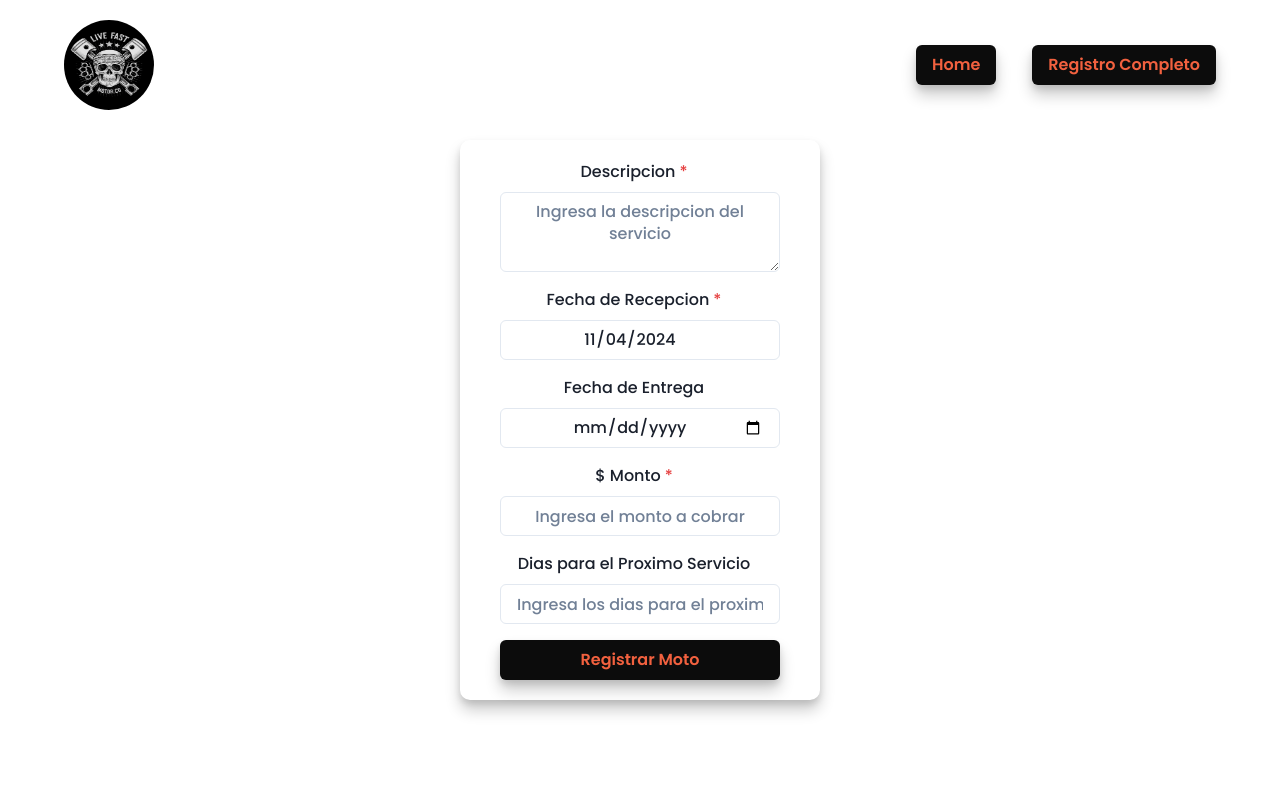
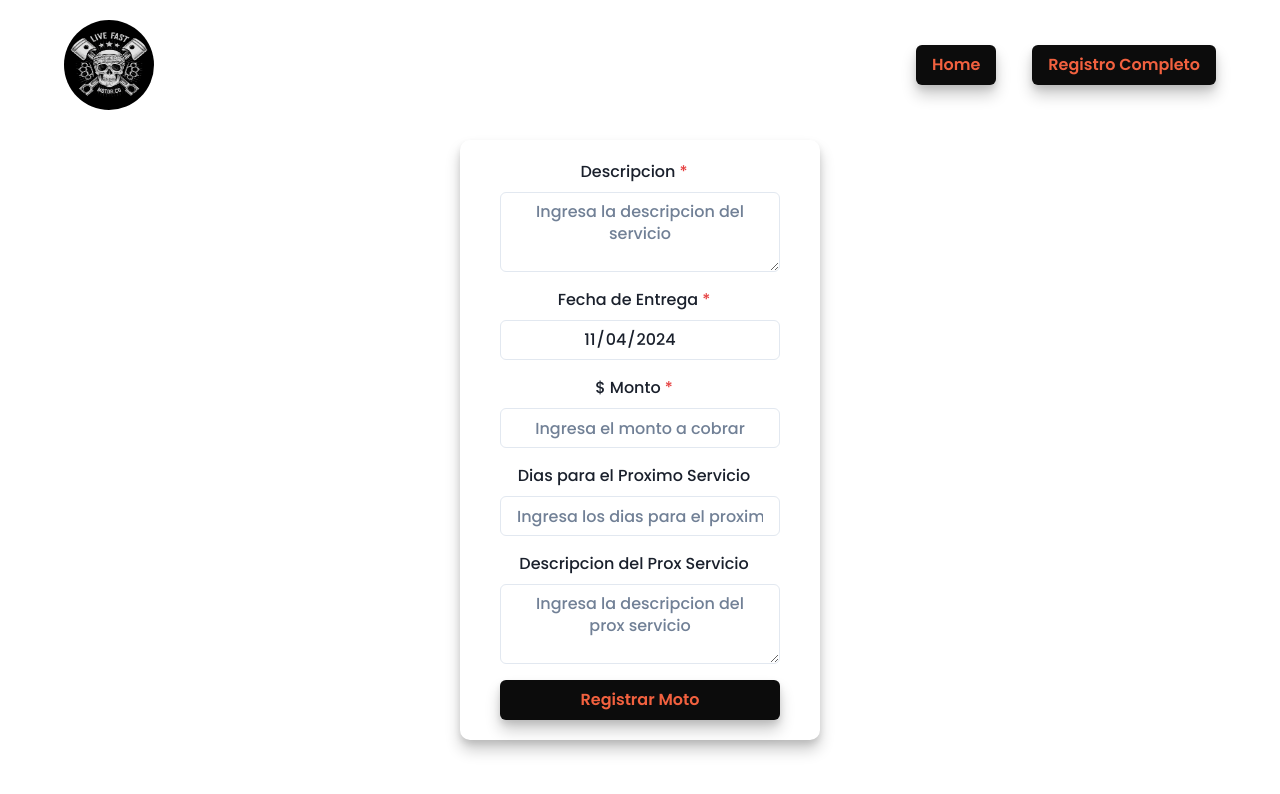
Before and after one commit to UlisesRos/TallerTobias, a React (Create React App) app: page /servicio/1 in a window 1280 px wide. Shown: the top 794 px of the page. Built offline with nearby package versions, Linux system fonts and the light colour scheme.

Commit message:
agregando tablas

```diff
--- a/src/components/ClientForm.js
+++ b/src/components/ClientForm.js
@@ -8,8 +8,6 @@ import axios from 'axios'
 const apiRender = 'https://tallertobiasback.onrender.com' || 'http://localhost:5000'
 
 function ClientForm() {
-
-    console.log(new Date())
 
     // Manejo del formulario
     const [ formData, setFormData ] = useState({
--- a/src/components/MotoForm.js
+++ b/src/components/MotoForm.js
@@ -14,6 +14,7 @@ function MotoForm() {
         marca:'',
         modelo:'',
         patente:'',
+        km:'',
         clienteId
     });
 
@@ -220,6 +221,26 @@ function MotoForm() {
                                 />
                         </FormControl>
 
+                        <FormControl
+                            id='km'
+                            >
+                            <FormLabel
+                                textAlign='center'
+                                >
+                                KM
+                            </FormLabel>
+                            <Input
+                                value={formData.km}
+                                onChange={handleChange}
+                                fontWeight='medium'
+                                textAlign='center'
+                                w='280px'
+                                type='number'
+                                name='km'
+                                placeholder='Ingresa el kilometraje de la moto'
+                                />
+                        </FormControl>
+
                         <Button
                             type='submit'
                             bg='primario.1'
--- a/src/components/RegistroCompleto/RegistroCompleto.js
+++ b/src/components/RegistroCompleto/RegistroCompleto.js
@@ -58,8 +58,6 @@ const RegistroCompleto = () => {
         onOpen();
     };
 
-
-
     // Funcion para eliminar un cliente
     const handleEliminarCliente = async (id) => {
         try {
@@ -98,9 +96,9 @@ const RegistroCompleto = () => {
     .filter(registro => {
         if (!verUltimos30Dias) return true;
         // Aquí calcula la diferencia de días y filtra
-        const fechaRecepcion = new Date(registro.Servicios[0].fechaRecepcion);
+        const fechaEntrega = new Date(registro.Servicios[0].fechaEntrega);
         const hoy = new Date();
-        const diferenciaDias = (hoy - fechaRecepcion) / (1000 * 60 * 60 * 24);
+        const diferenciaDias = (hoy - fechaEntrega) / (1000 * 60 * 60 * 24);
         return diferenciaDias <= 30;
     })
     // Ordenar por próximo servicio si está activado
@@ -109,9 +107,9 @@ const RegistroCompleto = () => {
         return a.Servicios[0].proximoServicio - b.Servicios[0].proximoServicio;
     })
     .filter((registro) => {
-        const fechaRecepcion = new Date(registro.Servicios[0].fechaRecepcion);
+        const fechaEntrega = new Date(registro.Servicios[0].fechaEntrega);
         return mesSeleccionado
-        ? fechaRecepcion.getMonth() + 1 === parseInt(mesSeleccionado, 10)
+        ? fechaEntrega.getMonth() + 1 === parseInt(mesSeleccionado, 10)
         : true
     })
 
@@ -231,10 +229,11 @@ const RegistroCompleto = () => {
                             <Th>Cliente</Th>
                             <Th>Moto</Th>
                             <Th>Patente</Th>
+                            <Th>KM</Th>
                             <Th>Servicio</Th>
                             <Th>Monto</Th>
                             <Th>Proximo Servicio</Th>
-                            <Th>Fecha de Recepcion</Th>
+                            <Th>Desc. Prox. Servicio</Th>
                             <Th>Fecha de Entrega</Th>
                         </Tr>
                     </Thead>
@@ -270,6 +269,9 @@ const RegistroCompleto = () => {
                                 </Td>
                                 <Td textTransform='capitalize'>{`${registro.Motos[0].marca} ${registro.Motos[0].modelo}`}</Td>
                                 <Td textAlign='center' textTransform='uppercase'>{registro.Motos[0].patente}</Td>
+                                <Td textAlign='center'>
+                                    {registro.Motos[0].km ? `${registro.Motos[0].km} KMS` : '-'}
+                                </Td>
                                 <Td
                                     w='300px'
                                     maxW='300px'
@@ -289,7 +291,11 @@ const RegistroCompleto = () => {
                                         '-'
                                     }
                                 </Td>
-                                <Td textAlign='center'>{(registro.Servicios[0].fechaRecepcion).slice(0, 10)}</Td>
+                                <Td>
+                                    {
+                                        registro.Servicios[0].descripcionProximoServicio ? registro.Servicios[0].descripcionProximoServicio : '-'
+                                    }
+                                </Td>
                                 <Td textAlign='center'>{(registro.Servicios[0].fechaEntrega).slice(0, 10)}</Td>
                             </Tr>
                         ))}
--- a/src/components/ServicioForm.js
+++ b/src/components/ServicioForm.js
@@ -13,10 +13,10 @@ function ServicioForm() {
 
     const [ formData, setFormData ] = useState({
         descripcion: '',
-        fechaRecepcion: new Date().toLocaleDateString('sv-SE', { timeZone: 'America/Argentina/Buenos_Aires' }),
-        fechaEntrega: '',
+        fechaEntrega: new Date().toLocaleDateString('sv-SE', { timeZone: 'America/Argentina/Buenos_Aires' }),
         monto: '',
         proximoServicio: '',
+        descripcionProximoServicio: '',
         clienteId
     });
 
@@ -171,30 +171,10 @@ function ServicioForm() {
                         </FormControl>
 
                         <FormControl
-                            id='fechaRecepcion'
+                            id='fechaEntrega'
                             isRequired
                             >
                             <FormLabel textAlign='center'>
-                                Fecha de Recepcion
-                            </FormLabel>
-                            <Input
-                                value={formData.fechaRecepcion}
-                                onChange={handleChange}
-                                fontWeight='medium'
-                                textAlign='center'
-                                w='280px'
-                                type='date'
-                                name='fechaRecepcion'
-                                isReadOnly
-                                />
-                        </FormControl>
-
-                        <FormControl
-                            id='fechaEntrega'
-                            >
-                            <FormLabel
-                                textAlign='center'
-                                >
                                 Fecha de Entrega
                             </FormLabel>
                             <Input
@@ -205,7 +185,7 @@ function ServicioForm() {
                                 w='280px'
                                 type='date'
                                 name='fechaEntrega'
-                                placeholder='Selecciona la fecha de entrega'
+                                isReadOnly
                                 />
                         </FormControl>
 
@@ -250,6 +230,26 @@ function ServicioForm() {
                                 />
                         </FormControl>
 
+                        <FormControl
+                            id='descripcionProximoServicio'
+                            >
+                            <FormLabel
+                                textAlign='center'
+                                >
+                                Descripcion del Prox Servicio
+                            </FormLabel>
+                            <Textarea
+                                value={formData.descripcionProximoServicio}
+                                onChange={handleChange}
+                                fontWeight='medium'
+                                textAlign='center'
+                                w='280px'
+                                type='text'
+                                name='descripcionProximoServicio'
+                                placeholder='Ingresa la descripcion del prox servicio'
+                                />
+                        </FormControl>
+
                         <Button
                             type='submit'
                             bg='primario.1'
```
